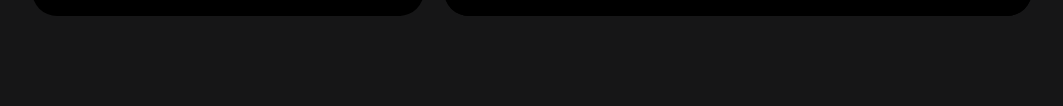
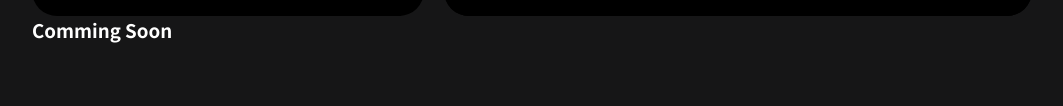
Before and after one commit to OhHyeonJu0415/Portfolio_apple, a plain HTML site: page index.html in a window 1280 px wide. Shown: the part 2199-2305 px from the top of the page, without its empty margins (108-1171 px from the left). Drawn offline with nearby package versions, Linux system fonts and the light colour scheme.

Commit message:
feat : coming soon 섹션

```diff
--- a/index.html
+++ b/index.html
@@ -135,6 +135,9 @@
                     </span>
                 </div>
             </div>
+          </div>
+          <div class="comingSoon">
+            <h3 class="comingSoonTitle">Comming Soon</h3>
           </div>
         </section>
         <section class="skills">
--- a/scripts/App.js
+++ b/scripts/App.js
@@ -10,7 +10,7 @@ class App {
   navEvent() {
     const header = document.getElementsByClassName("move");
 
-    const movement = [0, 1100, 2270, 200000];
+    const movement = [0, 1100, 2400, 200000];
 
     for (let i = 0; i < 4; i++) {
       header[i].addEventListener("click", () => {
--- a/scripts/component/Scroll.js
+++ b/scripts/component/Scroll.js
@@ -5,9 +5,11 @@ class Scroll {
   render() {
     const travelObj = document.getElementsByClassName("travel")[0];
     const yoohooObj = document.getElementsByClassName("yoohoo")[0];
+    const comingSoon = document.getElementsByClassName("comingSoon")[0];
     const covers = document.getElementsByClassName("projectCover");
 
     const titles = document.getElementsByClassName("coverTitle");
+    const comingTitle = document.getElementsByClassName("comingSoonTitle")[0];
 
     const arrows = document.getElementsByClassName("arrow");
 
@@ -56,6 +58,11 @@ class Scroll {
         arrows[3].classList.add("toRightArrow");
         arrows[4].classList.add("toRightArrow");
       }
+
+      if (H >= comingSoon.offsetTop + 80) {
+        //coming soon 타이틀 애니메이션
+        comingTitle.classList.add("comingAni");
+      }
     });
   }
 }
```
